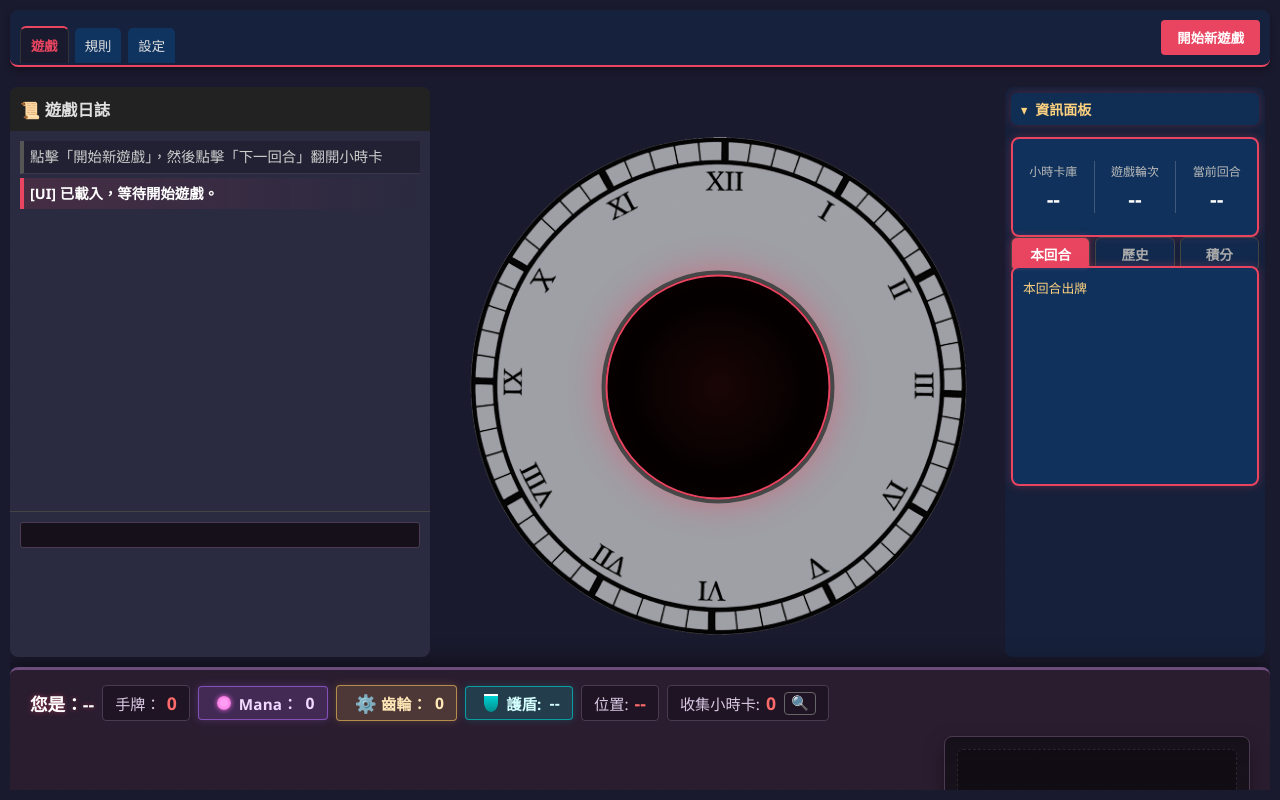
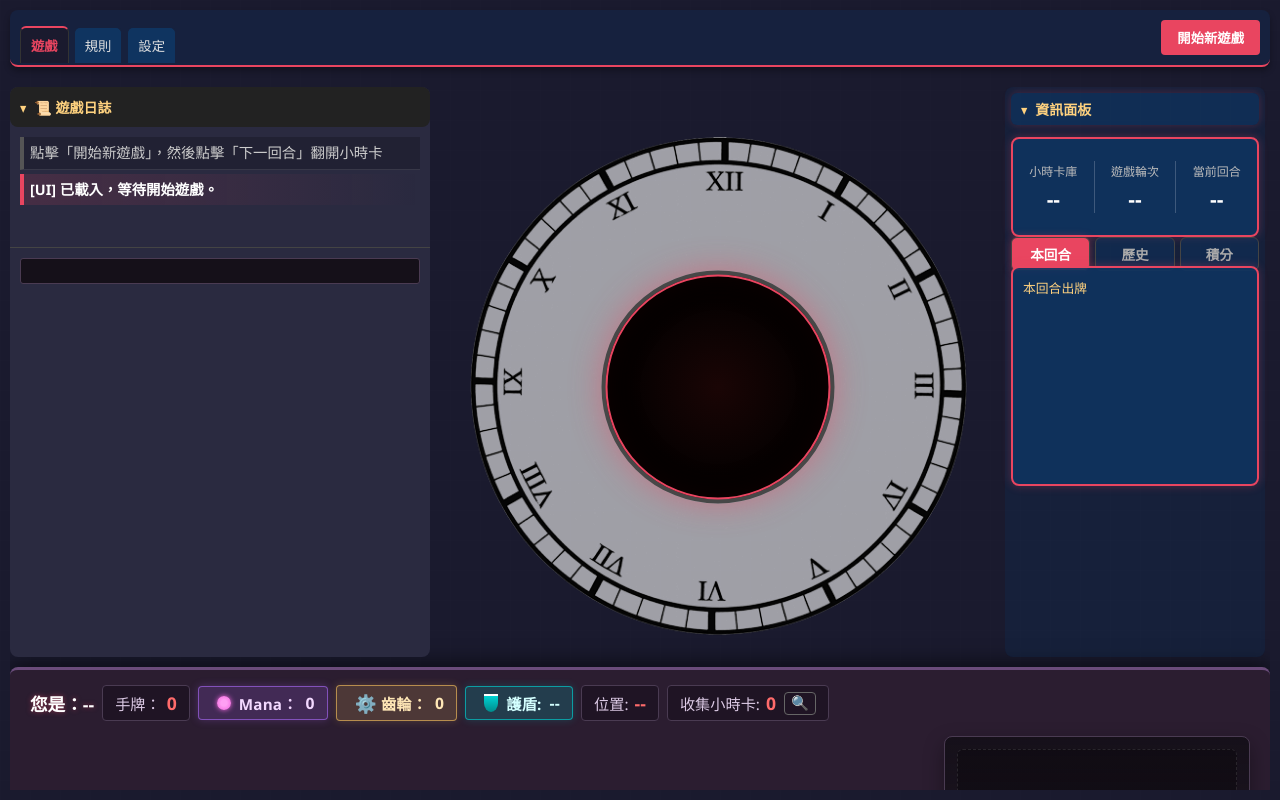
Before and after one commit to boychan1231/Eaten-into-Memory, a plain HTML site: page index.html in a window 1280 px wide. Drawn offline with Linux system fonts and the light colour scheme.

Commit message:
Make log panel collapsible

```diff
--- a/index.html
+++ b/index.html
@@ -24,15 +24,15 @@
     <div class="tab-wrapper">
         <div id="game-content" class="tab-content active-tab">
             <div class="main-area">
-                <div class="log-section">
-					<h3>📜 遊戲日誌</h3>
+                <details class="log-section" open>
+					<summary class="log-section-summary">📜 遊戲日誌</summary>
 					<div id="game-log-container">
 						<ul id="log-list">
 						<li>點擊「開始新遊戲」，然後點擊「下一回合」翻開小時卡</li>
 						</ul>
 					</div>
 					<div id="evolution-progress-area" class="progress-area"></div>
-				</div>
+				</details>
                 <div class="clock-section">
                     <div id="clock-face">
 						<img src="clock-bg.png" class="clock-bg-img" alt="鐘面">
--- a/style.css
+++ b/style.css
@@ -425,7 +425,36 @@ input:checked + .slider:before { transform: translateX(16px); }
     height: 100%;
 }
 
-.log-section h3 { padding: 10px; margin: 0; background: #222; border-radius: 8px 8px 0 0; }
+.log-section-summary {
+    list-style: none;
+    cursor: pointer;
+    padding: 10px;
+    margin: 0;
+    background: #222;
+    border-radius: 8px;
+    font-weight: bold;
+    color: #ffd27f;
+    user-select: none;
+}
+
+.log-section-summary::marker {
+    content: '';
+}
+
+.log-section-summary::before {
+    content: '▾';
+    display: inline-block;
+    margin-right: 8px;
+    transition: transform 0.2s ease;
+}
+
+.log-section:not([open]) .log-section-summary::before {
+    transform: rotate(-90deg);
+}
+
+.log-section:not([open]) > :not(.log-section-summary) {
+    display: none;
+}
 #game-log-container {
     flex: 1;
     min-height: 100px;
```
